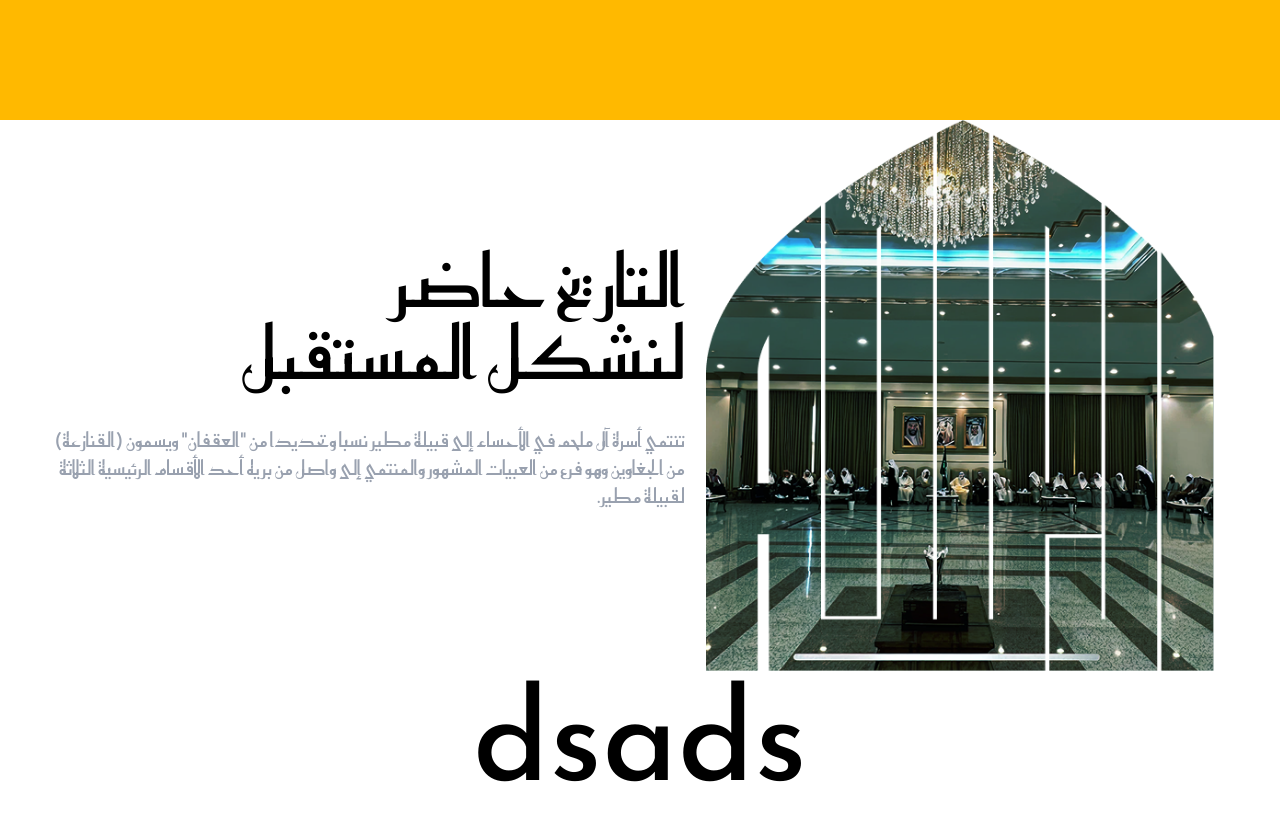
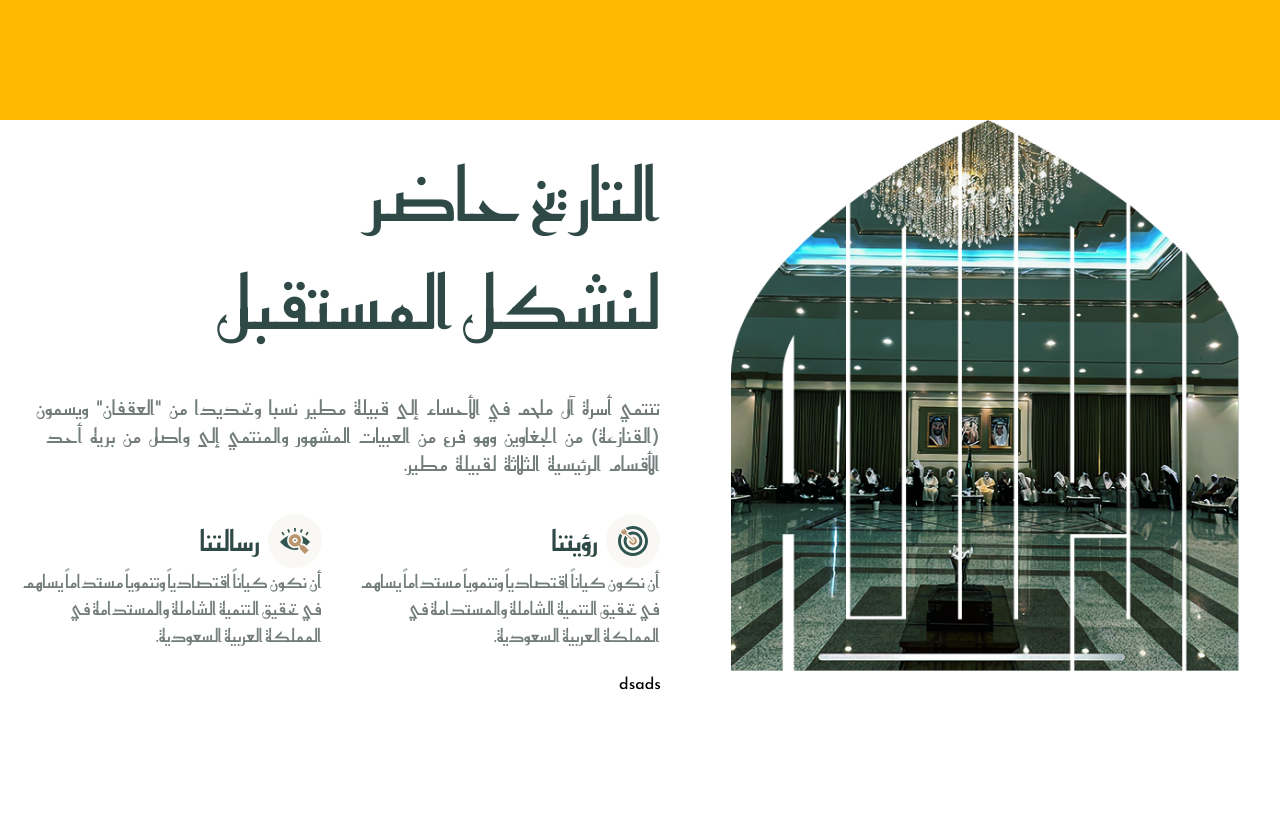
Before and after one commit to AliElemam77/PUIUX-TASK, a Next.js app: page / in a window 1280 px wide. Shown: the part 680-1500 px from the top of the page. After the commit the page ends 1375 px from the top, so only its background shows below. Built offline with nearby package versions, Linux system fonts and the light colour scheme.

Commit message:
first commit

```diff
--- a/src/app/layout.tsx
+++ b/src/app/layout.tsx
@@ -5,7 +5,7 @@ import "./globals.css";
 const arefRuqaaInk = Reem_Kufi({
   variable: "--font-geist-mono",
   subsets: ["latin"],
-  weight: ["500", "400", "700"],
+  weight: ["400", "500", "700"],
 });
 
 export const metadata: Metadata = {
--- a/src/app/page.tsx
+++ b/src/app/page.tsx
@@ -2,10 +2,11 @@ import Image from "next/image";
 
 export default function Home() {
   return (
-    <div className="flex flex-col h-full items-center justify-center text-9xl">
+    <div className="flex flex-col h-full items-center justify-center ">
       {/* Hero section */}
       <div className="w-full h-screen text-black bg-amber-400">sda</div>
-      <div className="container mx-auto flex items-center justify-center">
+      {/* تاريخنا  */}
+      <div className="container mx-auto flex items-center justify-center gap-[50px] ">
         <div className="relative h-[551px] w-[551px]">
           <Image
             src="/assets/5.png"
@@ -16,16 +17,62 @@ export default function Home() {
           />
         </div>
         <div className="content w-1/2 flex flex-col gap-9">
-          <h1 className="text-[72px] ">
+          <h1 className="text-[72px] text-primary ">
             التاريخ حاضر
             <br /> لنشكل المستقبل
           </h1>
-          <p className="text-xl text-gray-400 font-extralight">
+          <p
+            className="text-xl text-[#737D7C] "
+            style={{
+              wordSpacing: "5px",
+            }}
+          >
             تنتمي أسرة آل ملحم في الأحساء إلى قبيلة مطير نسبا وتحديدا من
             "العقفان" ويسمون (القنازعة) من الجغاوين وهو فرع من العبيات المشهور
             والمنتمي إلى واصل من بريه أحد الأقسام الرئيسية الثلاثة لقبيلة مطير.
           </p>
-          <div className="goals flex"></div>
+          <div className="goals flex gap-9">
+            <div className="flex flex-col ">
+              <div className=" flex gap-2 items-center">
+                <div className="p-3 rounded-full bg-secondary">
+                  <Image
+                    src="/assets/goal.svg"
+                    alt="الملحم"
+                    width={30}
+                    height={30}
+                    className="object-contain"
+                  />
+                </div>
+                <span className="text-primary font-medium text-[28px]">
+                  رؤيتنا
+                </span>
+              </div>
+              <p className="text-[#737D7C] text-[18px]">
+                أن نكون كياناً اقتصادياً وتنموياً مستداماً يساهم في تحقيق
+                التنمية الشاملة والمستدامة في المملكة العربية السعودية.
+              </p>
+            </div>
+            <div className="flex flex-col ">
+              <div className=" flex gap-2 items-center">
+                <div className="p-3 rounded-full bg-secondary">
+                  <Image
+                    src="/assets/message.svg"
+                    alt="الملحم"
+                    width={30}
+                    height={30}
+                    className="object-contain"
+                  />
+                </div>
+                <span className="text-primary font-medium text-[28px]">
+                  رسالتنا
+                </span>
+              </div>
+              <p className="text-[#737D7C] text-[18px]">
+                أن نكون كياناً اقتصادياً وتنموياً مستداماً يساهم في تحقيق
+                التنمية الشاملة والمستدامة في المملكة العربية السعودية.
+              </p>
+            </div>
+          </div>
         </div>
       </div>
 
```
Also changed, not shown: public/assets/goal.svg (added), public/assets/message.svg (added).
